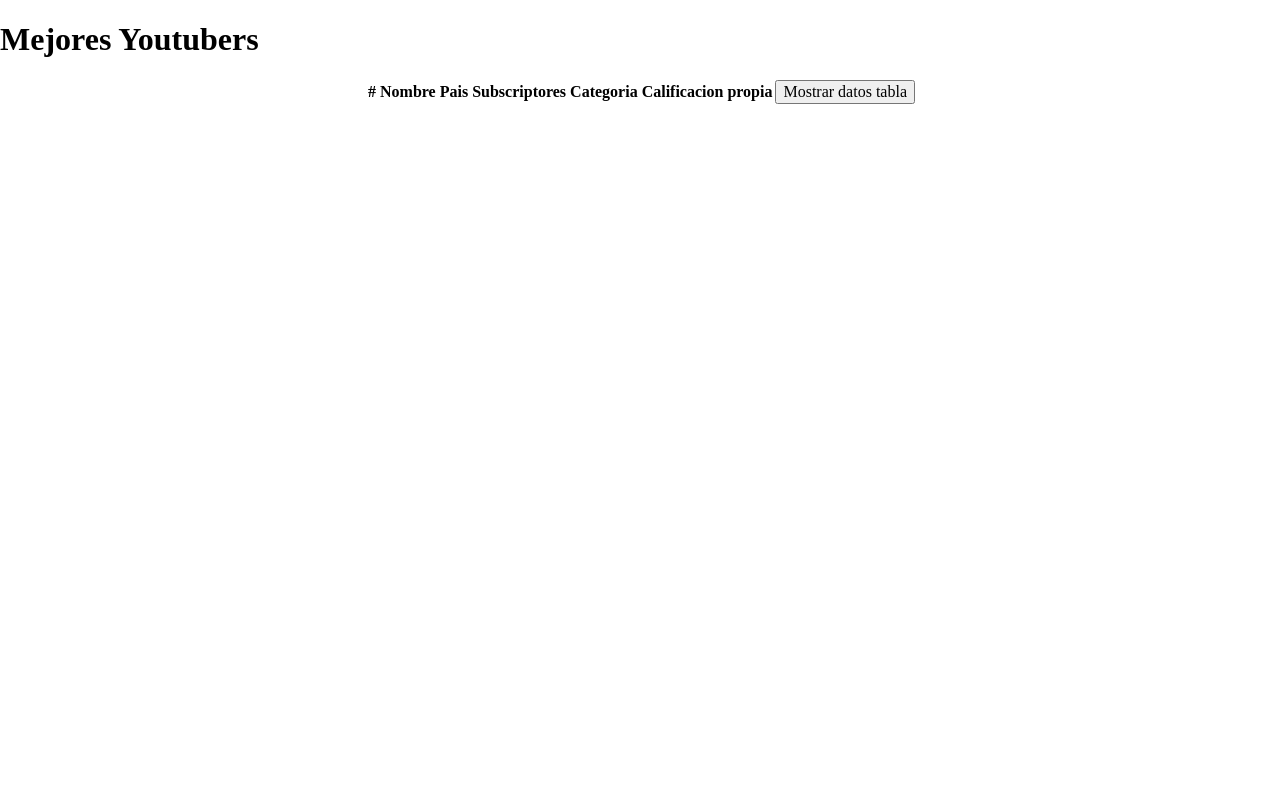
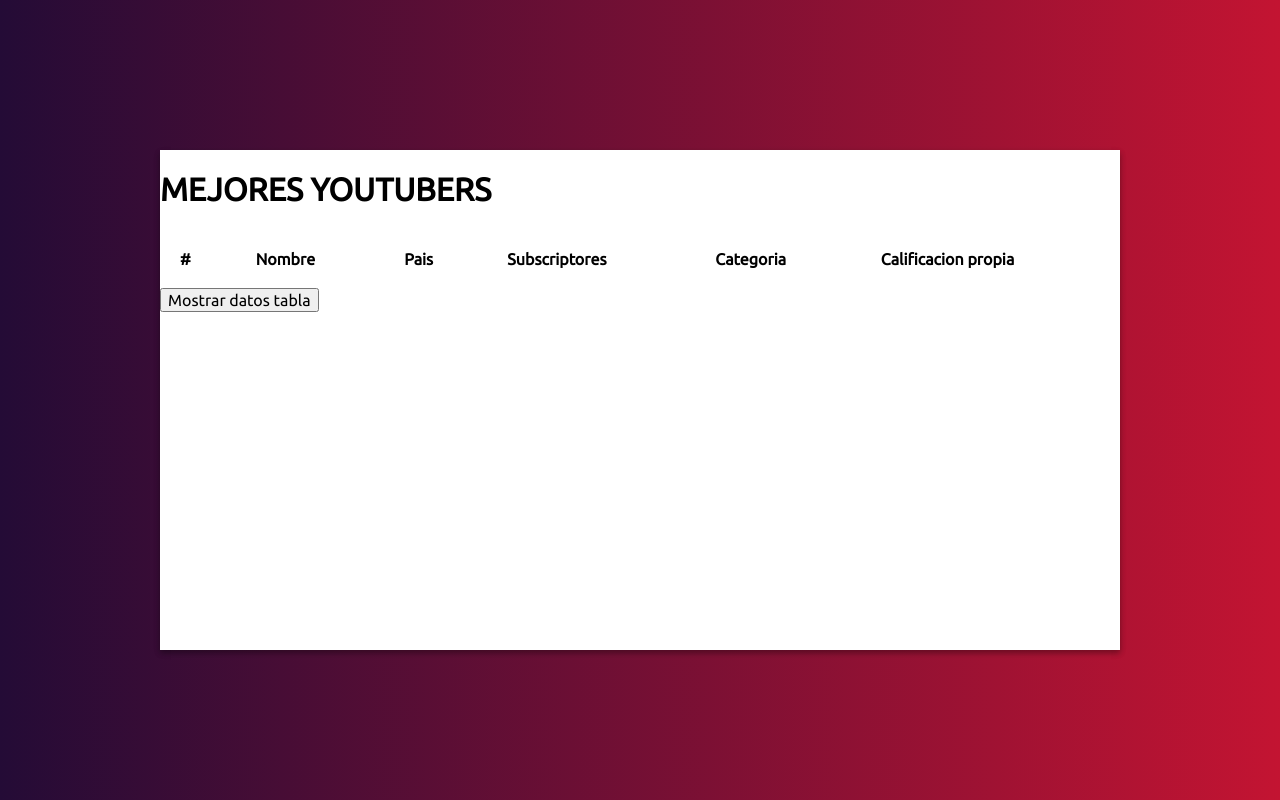
Before and after one commit to DSJochi/Boletines, a website: page index.html in a window 1280 px wide. Drawn offline with nearby package versions, Linux system fonts and the light colour scheme.

Commit message:
Estilos-sombras-poscicionamiento-css

```diff
--- a/assets/css/hola.css
+++ b/assets/css/hola.css
@@ -1,17 +1,55 @@
-td {
+/*
+Rojo: #F23854
+Rosado: #FC3AB9
+Rosado oscuro: #D940EC
+Morado: #B73AFC
+Violeta: #7D38F2
+Negro: #999
+*/
 
-    border:solid 1px;
-}
+
 
 tr:nth-child(even) {
   background-color: #e2e2e2;
 }
 
-.content-table {
-  display: flex;
-  justify-content: center;
+.container {
+background-color: #FC3AB9;
+background: #c31432;
+background: -webkit-linear-gradient(to right, #240b36, #c31432);
+background: linear-gradient(to right, #240b36, #c31432);
+height: 100vh;
+display: flex;
+align-items: center;
+justify-content: center;
+
 }
 
-table, button {
-  align-items: auto;
+.content {
+max-width: 960px;
+max-height: 500px;
+width: 100%;
+height: 100%;
+background-color: white;
+/*box-shadow: diferenciaHorizontal diferenciaVertical desenfoque amplitud color */
+box-shadow: 0 3px 6px rgba(0,0,0,0.16), 0 3px 6px rgba(0,0,0,0.23);
 }
+
+html {
+font-family: 'Ubuntu', sans-serif;
+}
+
+.titulo {
+text-transform: uppercase;
+}
+
+.table {
+width: 100%;
+border-spacing: 0;
+}
+
+.table td, .table th {
+padding: 20px;
+text-align: left;
+font-weight: bolder;
+}
--- a/index.html
+++ b/index.html
@@ -5,6 +5,7 @@
 <head>
   <meta charset="uft-8">
   <title>Mejores Youtubers</title>
+  <link rel="stylesheet" href="https://fonts.googleapis.com/css2?family=Ubuntu&display=swap">
   <link rel="stylesheet" href="https://necolas.github.io/normalize.css/8.0.1/normalize.css">
   <link rel="stylesheet" href="font-awesome/css/all.css">
   <link rel="stylesheet" href="assets/css/hola.css" type='text/css'>
@@ -17,10 +18,9 @@
   <div class="container">
     <div class="content">
       <header>
-        <h1> Mejores Youtubers</h1>
+        <h1 class="titulo"> Mejores Youtubers</h1>
       </header>
-      <div class="content-table">
-        <table>
+      <table class="table">
        <thead>
           <th>#</th>
           <th>Nombre</th>
@@ -34,7 +34,6 @@
       <button onclick="cargarDatos()">Mostrar datos tabla</button>
     </div>
   </div>
-  </div>
 </body>
 
 </html>
```
Lines whose indentation alone changed are shown as unchanged.
